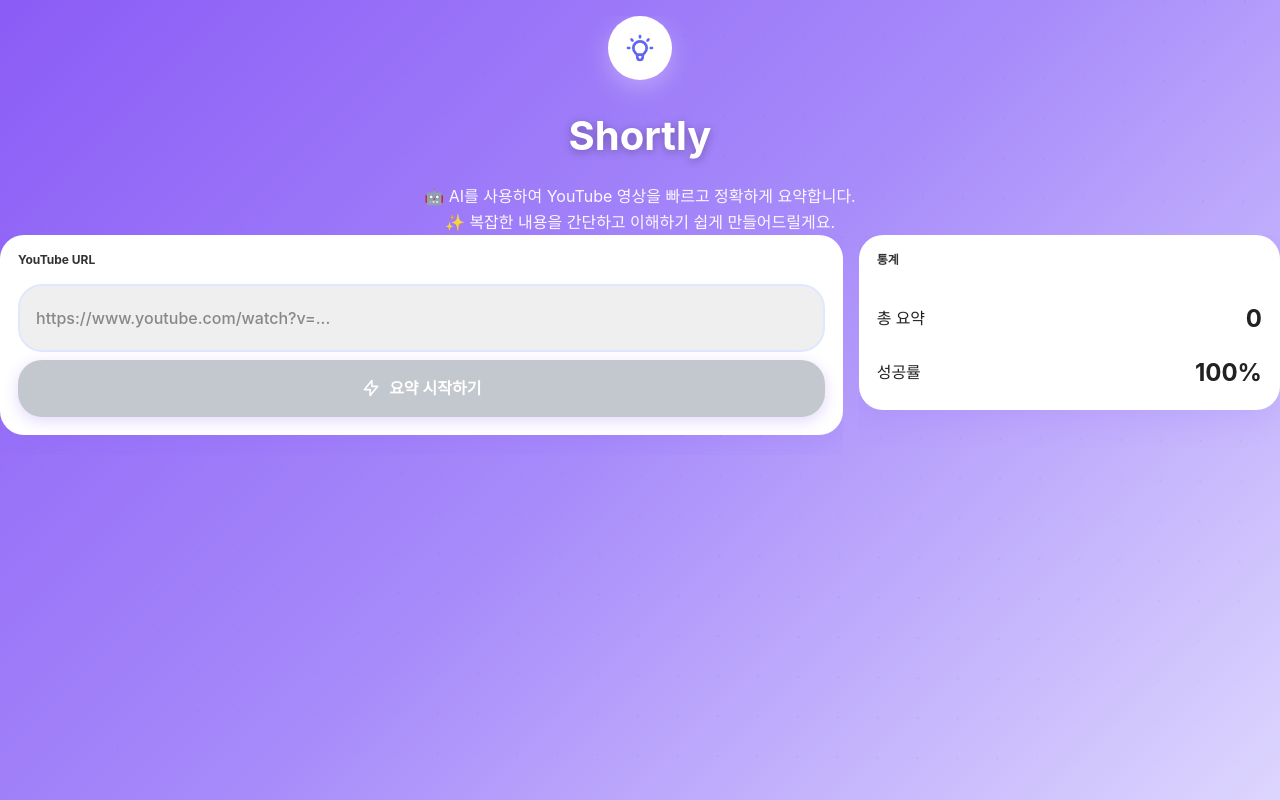
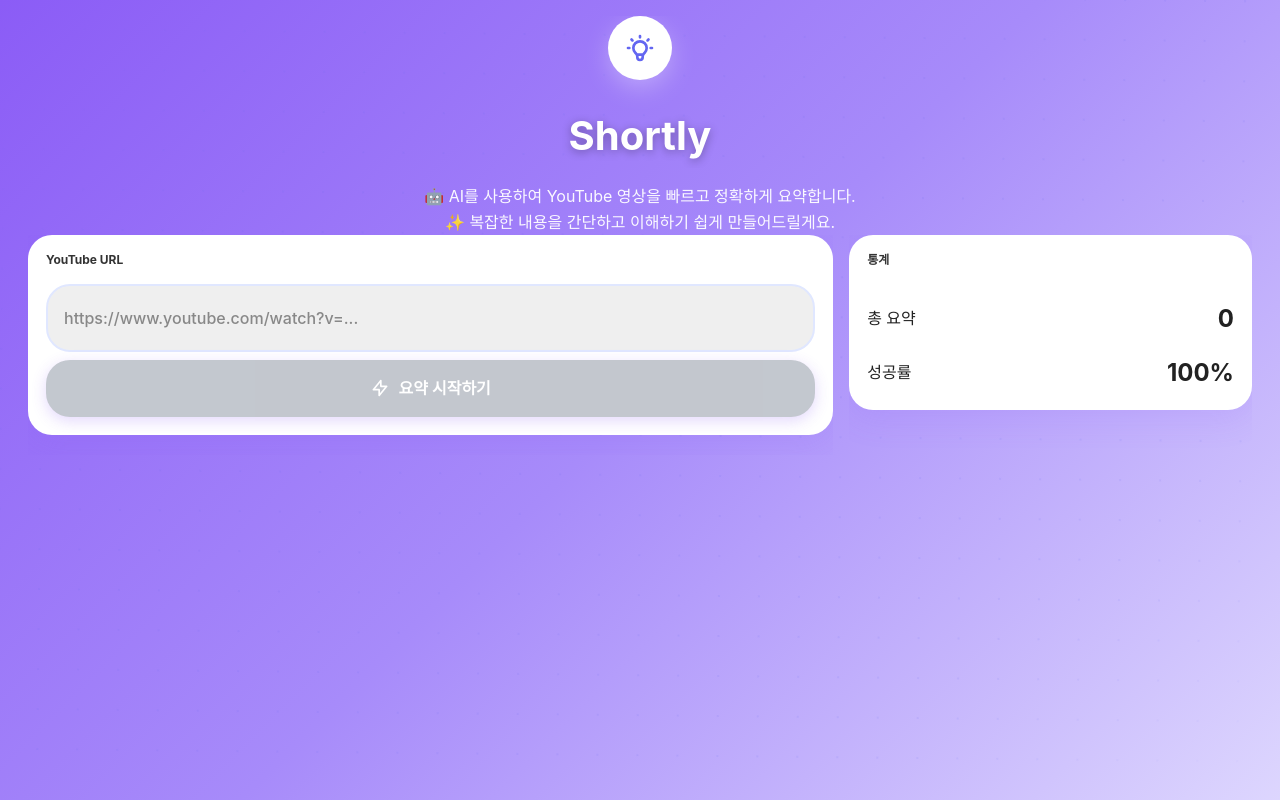
Before and after one commit to carawoo/shortly, a Next.js app: page / in a window 1280 px wide. Built offline with nearby package versions, Linux system fonts and the light colour scheme.

Commit message:
Add 28px left/right padding for PC desktop layout

```diff
--- a/src/app/styles.css
+++ b/src/app/styles.css
@@ -483,36 +483,40 @@
   }
 
   .container {
-    padding: 0 !important; /* 모바일과 동일하게 패딩 제거 */
-    margin: 0 !important; /* 모바일과 동일하게 마진 제거 */
-    width: 100% !important;
-    max-width: 100vw !important; /* 뷰포트 너비로 제한 */
-    overflow-x: hidden !important; /* 가로 스크롤 차단 */
-  }
-
-  .main-content {
-    padding: 16px 0 !important; /* 모바일과 동일 - 상하 16px, 좌우 패딩 제거 */
+    padding: 0 28px !important; /* PC에서 좌우 28px 패딩 추가 */
     margin: 0 !important;
     width: 100% !important;
     max-width: 100vw !important; /* 뷰포트 너비로 제한 */
     overflow-x: hidden !important; /* 가로 스크롤 차단 */
-  }
-
-  .header-content {
-    padding: 0 !important; /* 모바일과 동일하게 패딩 제거 */
+    box-sizing: border-box !important; /* 패딩 포함 계산 */
+  }
+
+  .main-content {
+    padding: 16px 28px !important; /* PC에서 상하 16px, 좌우 28px 패딩 */
     margin: 0 !important;
     width: 100% !important;
     max-width: 100vw !important; /* 뷰포트 너비로 제한 */
     overflow-x: hidden !important; /* 가로 스크롤 차단 */
+    box-sizing: border-box !important; /* 패딩 포함 계산 */
+  }
+
+  .header-content {
+    padding: 0 28px !important; /* PC에서 좌우 28px 패딩 추가 */
+    margin: 0 !important;
+    width: 100% !important;
+    max-width: 100vw !important; /* 뷰포트 너비로 제한 */
+    overflow-x: hidden !important; /* 가로 스크롤 차단 */
+    box-sizing: border-box !important; /* 패딩 포함 계산 */
   }
 
   .hero-section {
-    padding: 0 !important; /* 모바일과 동일하게 패딩 제거 */
+    padding: 0 28px !important; /* PC에서 좌우 28px 패딩 추가 */
     margin: 0 !important;
     text-align: center !important;
     width: 100% !important;
     max-width: 100vw !important; /* 뷰포트 너비로 제한 */
     overflow-x: hidden !important; /* 가로 스크롤 차단 */
+    box-sizing: border-box !important; /* 패딩 포함 계산 */
   }
 
   .content-grid {
```
